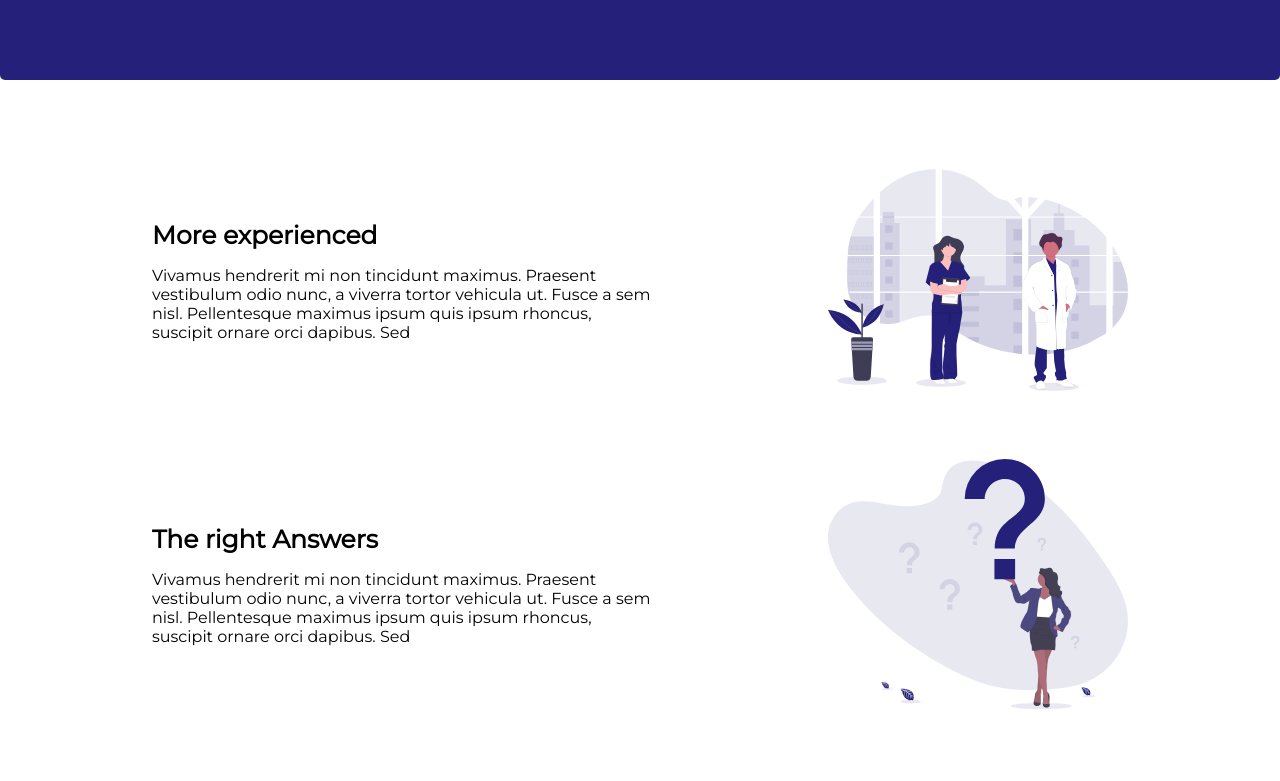
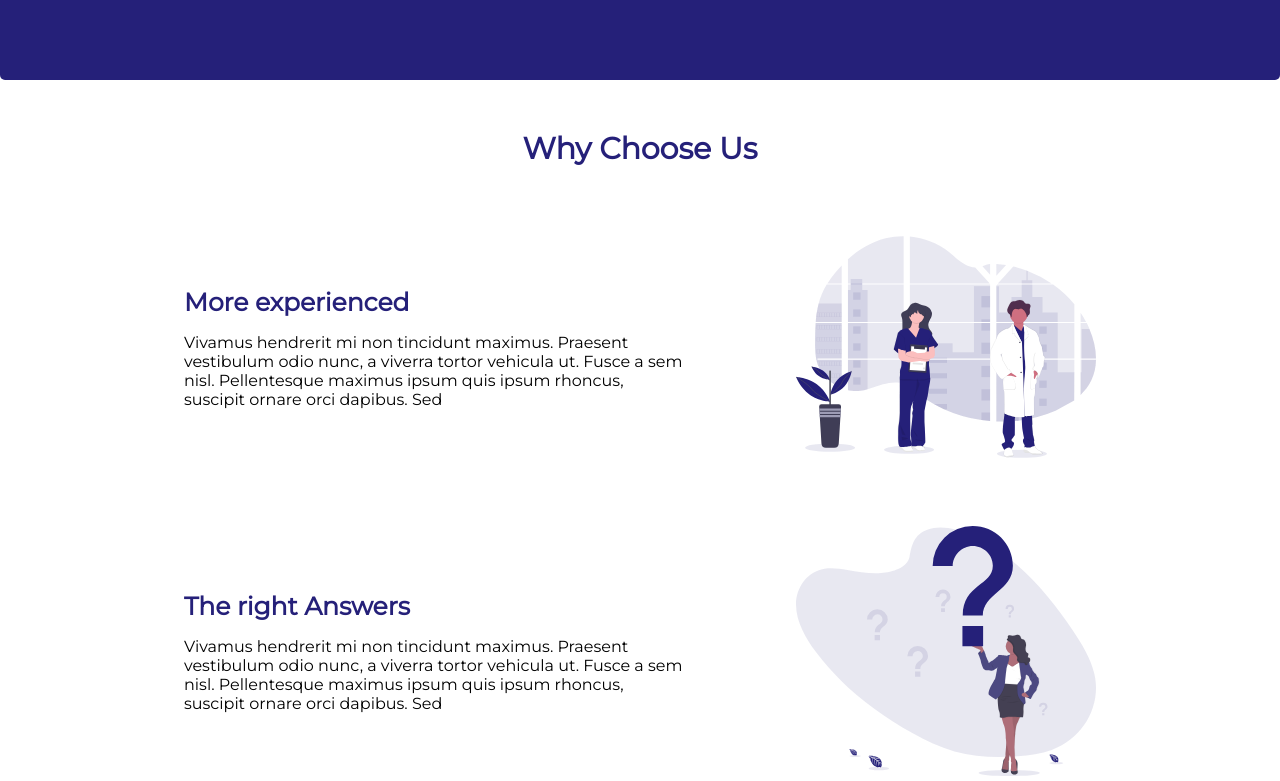
Before and after one commit to Immaculate-Eye-Clinic/Imaculate-front-end, a React (Create React App) app: page / in a window 1280 px wide. Shown: the part 1860-2641 px from the top of the page. Built offline with nearby package versions, Linux system fonts and the light colour scheme; a web font is replaced by a local one.

Commit message:
finish for the day

```diff
--- a/src/components/modules/why_us/style.js
+++ b/src/components/modules/why_us/style.js
@@ -2,6 +2,12 @@ import styled from "styled-components";
 
 export const Container = styled.div`
     width: 100%;
+    .what {
+        text-align: center;
+        color: #252079;
+        font-size: 30px;
+        font-weight: bolder;
+    }
     .all {
         width: 100%;
         display: flex;
@@ -13,7 +19,7 @@ export const Container = styled.div`
         justify-content: space-around;
         align-content: baseline;
         flex-wrap: wrap;
-        width: 90%;
+        width: 80%;
         margin: auto;
 
         .image {
@@ -27,8 +33,9 @@ export const Container = styled.div`
             height: 100%;
             .title {
                 font-size: 25px;
-                font-weight: 700;
+                font-weight: 1000;
                 padding-top: 90px;
+                color: #252079;
             }
         }
     }
--- a/src/components/modules/why_us/why_us.js
+++ b/src/components/modules/why_us/why_us.js
@@ -7,6 +7,7 @@ class Slide extends Component {
     render() {
       return(
         <Container>
+            <p className="what">Why Choose Us</p>
             <div className="all">
                 {Data.map((why, index) => (
                     <React.Fragment>
```
